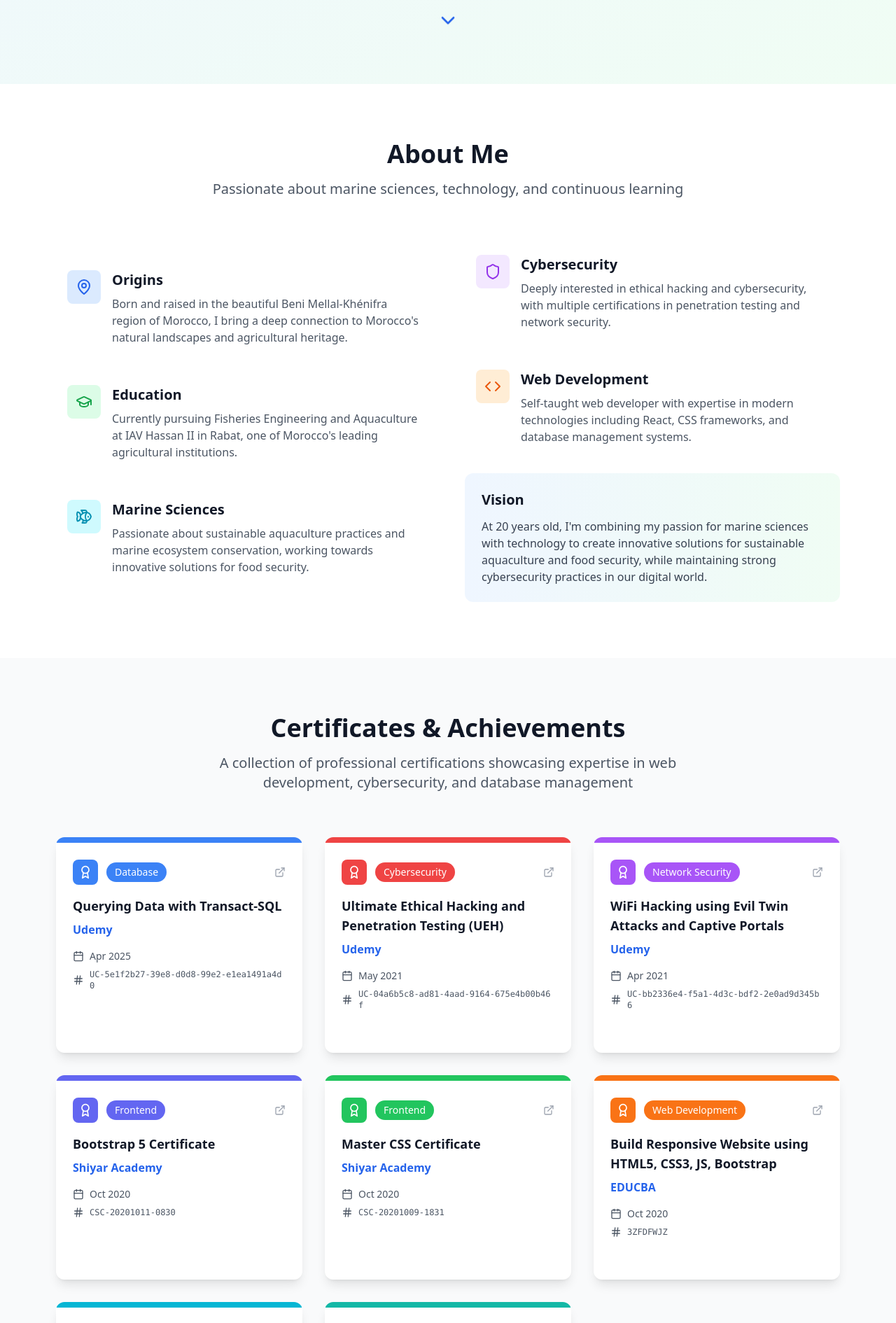
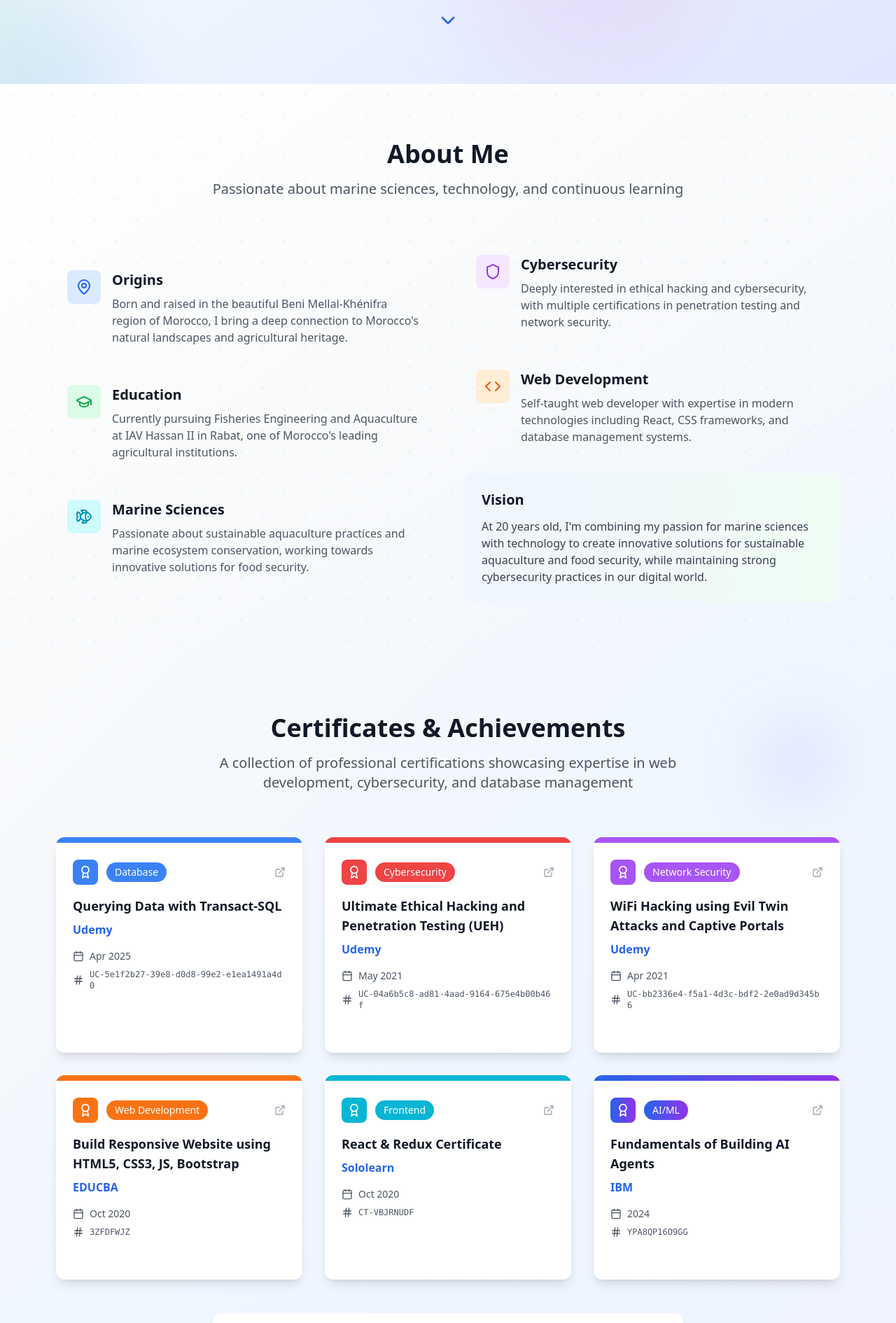
Before and after one commit to abdoxgamer/idir-s_portfolio, a React (Vite) app: page / in a window 1280 px wide. Shown: the part 680-2570 px from the top of the page at 70% size. Built offline with nearby package versions, Linux system fonts and the light colour scheme.

Commit message:
Improve website design and update certificates

```diff
--- a/src/components/About.tsx
+++ b/src/components/About.tsx
@@ -3,7 +3,16 @@ import { MapPin, GraduationCap, Fish, Shield, Code } from 'lucide-react';
 
 const About = () => {
   return (
-    <section id="about" className="py-20 bg-white">
+    <section id="about" className="py-20 bg-gradient-to-br from-white via-gray-50 to-blue-50 relative">
+      {/* Background pattern */}
+      <div className="absolute inset-0 opacity-5">
+        <div className="absolute inset-0" style={{
+          backgroundImage: `radial-gradient(circle at 25% 25%, #3b82f6 2px, transparent 2px),
+                           radial-gradient(circle at 75% 75%, #10b981 2px, transparent 2px)`,
+          backgroundSize: '60px 60px'
+        }}></div>
+      </div>
+
       <div className="max-w-6xl mx-auto px-4">
         <div className="text-center mb-16">
           <h2 className="text-4xl font-bold text-gray-900 mb-4">About Me</h2>
--- a/src/components/Certificates.tsx
+++ b/src/components/Certificates.tsx
@@ -31,24 +31,6 @@ const Certificates = () => {
       url: "https://www.udemy.com/certificate/UC-bb2336e4-f5a1-4d3c-bdf2-2e0ad9d345b6/"
     },
     {
-      title: "Bootstrap 5 Certificate",
-      provider: "Shiyar Academy",
-      date: "Oct 2020",
-      id: "CSC-20201011-0830",
-      category: "Frontend",
-      color: "bg-indigo-500",
-      url: "https://academy.codershiyar.com/certification.php?certificate_number=CSC-20201011-0830"
-    },
-    {
-      title: "Master CSS Certificate",
-      provider: "Shiyar Academy",
-      date: "Oct 2020",
-      id: "CSC-20201009-1831",
-      category: "Frontend",
-      color: "bg-green-500",
-      url: "https://academy.codershiyar.com/certification.php?certificate_number=CSC-20201009-1831"
-    },
-    {
       title: "Build Responsive Website using HTML5, CSS3, JS, Bootstrap",
       provider: "EDUCBA",
       date: "Oct 2020",
@@ -67,18 +49,24 @@ const Certificates = () => {
       url: "https://www.sololearn.com/certificates/CT-VBJRNUDF"
     },
     {
-      title: "Master HTML Certificate",
-      provider: "Shiyar Academy",
-      date: "Sep 2020",
-      id: "CSC-20200925-2119",
-      category: "Frontend",
-      color: "bg-teal-500",
-      url: "https://academy.codershiyar.com/certification.php?certificate_number=CSC-20200925-2119"
+      title: "Fundamentals of Building AI Agents",
+      provider: "IBM",
+      date: "2024",
+      id: "YPA8QP16O9GG",
+      category: "AI/ML",
+      color: "bg-gradient-to-r from-blue-600 to-purple-600",
+      url: "https://coursera.org/verify/YPA8QP16O9GG"
     }
   ];
 
   return (
-    <section id="certificates" className="py-20 bg-gray-50">
+    <section id="certificates" className="py-20 bg-gradient-to-br from-gray-50 via-blue-50 to-indigo-50 relative">
+      {/* Background decorative elements */}
+      <div className="absolute inset-0 overflow-hidden">
+        <div className="absolute top-20 right-20 w-32 h-32 bg-gradient-to-br from-blue-400/10 to-purple-600/10 rounded-full blur-2xl"></div>
+        <div className="absolute bottom-20 left-20 w-40 h-40 bg-gradient-to-br from-green-400/10 to-blue-600/10 rounded-full blur-2xl"></div>
+      </div>
+
       <div className="max-w-6xl mx-auto px-4">
         <div className="text-center mb-16">
           <h2 className="text-4xl font-bold text-gray-900 mb-4">Certificates & Achievements</h2>
--- a/src/components/Hero.tsx
+++ b/src/components/Hero.tsx
@@ -10,7 +10,14 @@ const Hero = () => {
   };
 
   return (
-    <section id="home" className="min-h-screen flex items-center justify-center bg-gradient-to-br from-blue-50 to-green-50 pt-20">
+    <section id="home" className="min-h-screen flex items-center justify-center bg-gradient-to-br from-slate-50 via-blue-50 to-indigo-100 pt-20 relative overflow-hidden">
+      {/* Background decorative elements */}
+      <div className="absolute inset-0 overflow-hidden">
+        <div className="absolute -top-40 -right-40 w-80 h-80 bg-gradient-to-br from-blue-400/20 to-purple-600/20 rounded-full blur-3xl animate-pulse"></div>
+        <div className="absolute -bottom-40 -left-40 w-80 h-80 bg-gradient-to-br from-green-400/20 to-blue-600/20 rounded-full blur-3xl animate-pulse delay-1000"></div>
+        <div className="absolute top-1/2 left-1/2 transform -translate-x-1/2 -translate-y-1/2 w-96 h-96 bg-gradient-to-br from-purple-400/10 to-pink-600/10 rounded-full blur-3xl animate-spin-slow"></div>
+      </div>
+
       <div className="max-w-6xl mx-auto px-4 text-center">
         <div className="mb-8 relative">
           <div className="relative inline-block group">
```
